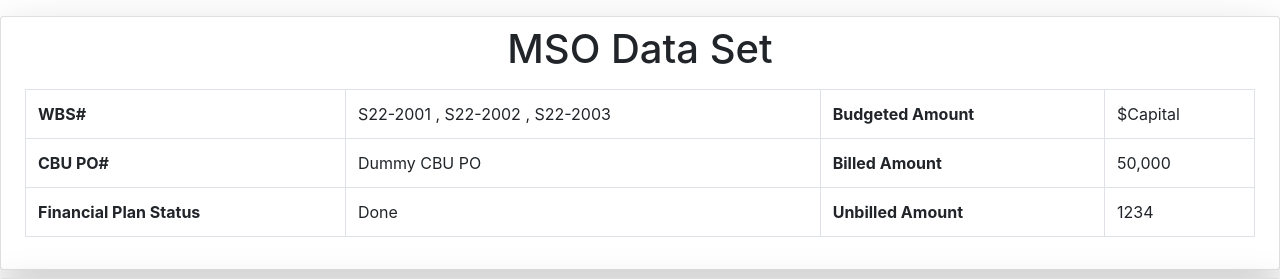
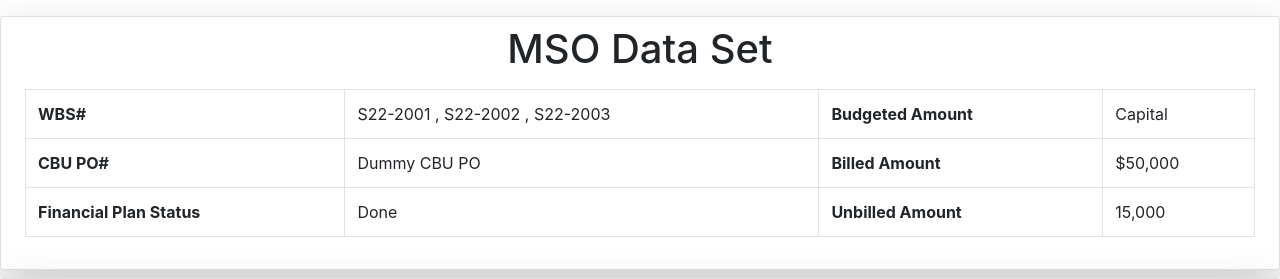
Before and after one commit to VineethaPaul/EmailSenderUsingDjango, a Django app: page /table/toggle in a window 1280 px wide. Shown: the top 279 px of the page. Run offline with Django 3.2, Linux system fonts and the light colour scheme; parts of the project's set-up code (start-up, migrations or seed data) failed here and were passed over; some libraries are stand-ins or nearby versions.

Commit message:
table view changes
table view changes

```diff
--- a/tableview/templates/tableview/msoDataUpload.html
+++ b/tableview/templates/tableview/msoDataUpload.html
@@ -21,7 +21,7 @@
   <div class="row mt-3">
     <div class="col">
       <h6>Budget Amount </h6>
-      <input type="number" class="form-control form-control-sm" id="budgetAmount" name="budgetAmount" value="{{msoData.4}}">
+      <input type="text" class="form-control form-control-sm" id="budgetAmount" name="budgetAmount" value="{{msoData.4}}" readonly>
     </div>
     <div class="col">
       <h6>Document Type <sup class="text-danger">*</sup> </h6>
--- a/tableview/templates/tableview/toggle_view.html
+++ b/tableview/templates/tableview/toggle_view.html
@@ -67,7 +67,7 @@
               </td>
               <th scope="row">Budgeted Amount</th>
               <td>
-                  ${{data_short.wbs_data.budgeted_amount}}
+                {{data_short.wbs_data.budgeted_amount}}
 
               </td>
             </tr>
@@ -79,7 +79,7 @@
               </td>
               <th scope="row">Billed Amount</th>
               <td>
-                  {{data_short.wbs_data.billed_amount}}
+                  ${{data_short.wbs_data.billed_amount}}
 
               </td>
             </tr>
--- a/tableview/views.py
+++ b/tableview/views.py
@@ -94,7 +94,7 @@ class ToggleTableView(View):
             "financial_plan_status": "Done",
             "budgeted_amount": "Capital",
             "billed_amount": '50,000',
-            "unbilled_amount":1234
+            "unbilled_amount":'15,000'
 
         }
     }
@@ -155,13 +155,13 @@ class MsoDataUploadView(View):
     def get(self, request, *args, **kwargs):
         msoId = request.GET['msoId']
         if msoId == '1':
-            msoData = ['MSO','Andy',1234,78956,50000]
+            msoData = ['MSO','Andy',1234,78956,'$50,000']
         elif msoId == '2':
-            msoData = ['MSO','Tom',3456,78956,80000]
+            msoData = ['MSO','Tom',3456,78956,'$80,000']
         elif msoId == '3':
-            msoData = ['MSO','Bob',67890,78956,100000]
+            msoData = ['MSO','Bob',67890,78956,'$10,0000']
         elif msoId == '4':
-            msoData = ['MSO','Jenny',34564,78956,500000]
+            msoData = ['MSO','Jenny',34564,78956,'$50,0000']
         else:
             msoData = None
         print(request.GET['msoId'],'msoidmsoidmsoidmsoid',msoData)
```
